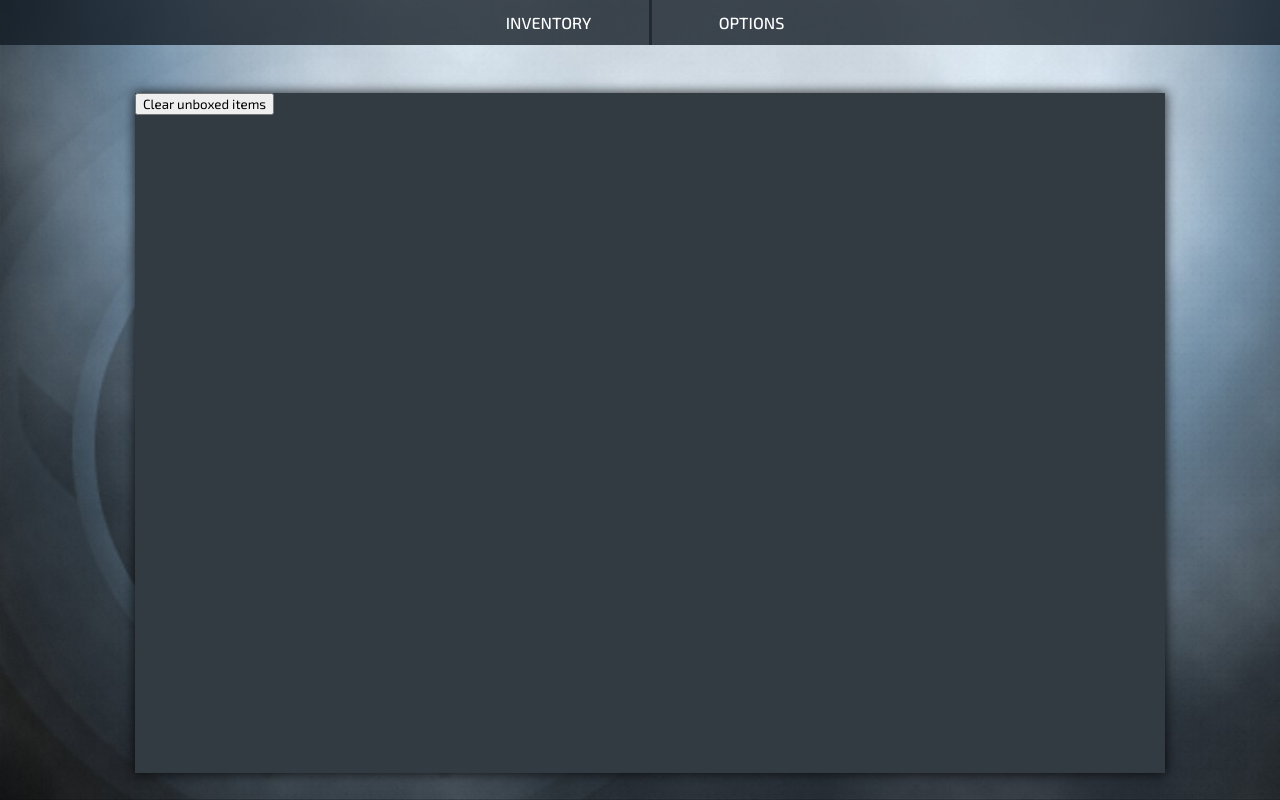
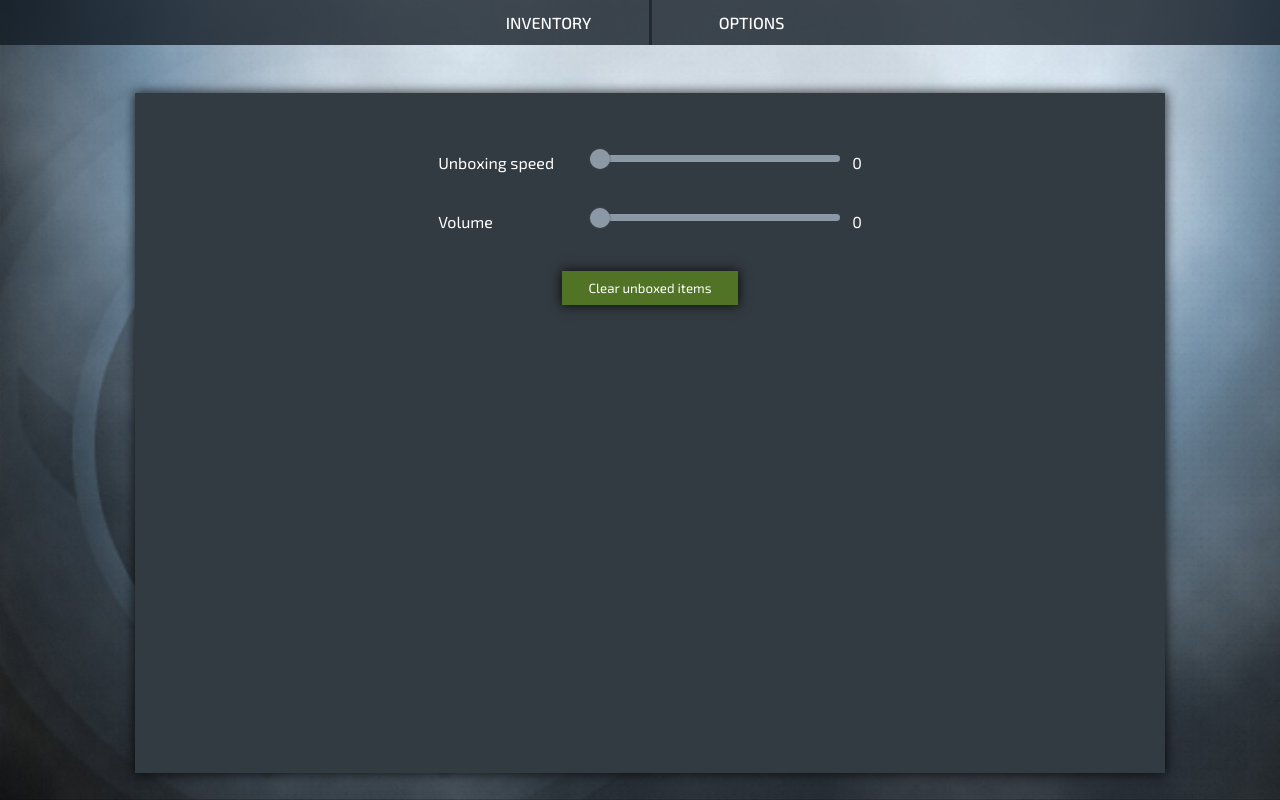
Before and after one commit to Vozn1akHero/CSGOCaseOpeningSimulator, a Next.js app: page /settings in a window 1280 px wide. Built offline with nearby package versions, Linux system fonts and the light colour scheme.

Commit message:
changes on settings page

```diff
--- a/Components/CaseOpeningConfirmation/CaseOpeningConfirmation.jsx
+++ b/Components/CaseOpeningConfirmation/CaseOpeningConfirmation.jsx
@@ -10,7 +10,9 @@ export const CaseOpeningConfirmation = (props) => {
         <Item type={itemType.GREY} imageLocalPath={props.image} imageUrl={props.imageUrl} weapon={props.title} />
       </div>
 
-      <GreenButton id="unlockBtn" onClick={() => props.onSubmit()} text="Continue" />
+      <div className={styles.submitBtnWrap}>
+        <GreenButton id="unlockBtn" onClick={() => props.onSubmit()} text="Continue" />
+      </div>
     </div>
   );
 };
--- a/Components/CaseOpeningSec/CaseOpeningSec.tsx
+++ b/Components/CaseOpeningSec/CaseOpeningSec.tsx
@@ -98,8 +98,8 @@ export const CaseOpeningSec = (props) => {
   };
 
   const selectRandomSouvenir = () => {
-    let randomItem = new RandomItem();
-    let randomSouvenir = new RandomSouvenir();
+    const randomItem = new RandomItem();
+    const randomSouvenir = new RandomSouvenir();
     const type = randomSouvenir.getRandomSouvenirTypeByItems(props.items);
     const item = randomItem.getSouvenirItemByType(props.items, type);
     return item;
--- a/Components/GreenButton/GreenButton.jsx
+++ b/Components/GreenButton/GreenButton.tsx
@@ -1,6 +1,14 @@
 import React from "react";
 
-export const GreenButton = (props) => {
+type GreenButtonProps = {
+  text: String;
+  height?: number;
+  width?: number;
+  onClick: () => void;
+  id: string;
+}
+
+export const GreenButton = (props: GreenButtonProps) => {
   const styles = (() => {
     let obj = {};
     if (props.height) {
@@ -27,9 +35,6 @@ export const GreenButton = (props) => {
         {`
           .green-button {
             display: block;
-            margin-left: auto;
-            margin-right: auto;
-            margin-top: 1rem;
             background: #507325;
             border: none;
             width: 11rem;
--- /dev/null
+++ b/Components/RangeSlider/RangeSlider.module.scss
@@ -0,0 +1,37 @@
+.rangeSlider {
+    display: grid;
+    grid-template-columns: 150px 1fr;
+
+    .sliderWrap {
+        display: flex;
+    }
+
+    .sliderLabel {
+        color: white;
+    }
+
+    .sliderValue {
+        color: white;
+        margin-left: 10px;
+    }
+
+    .sliderInput {
+        width: 250px;
+        -webkit-appearance: none;
+        height: 7px;
+        background: grey;
+        border-radius: 5px;
+        background-image: linear-gradient(#8b98a6, #8b98a6);
+        background-repeat: no-repeat;
+
+        &::-webkit-slider-thumb {
+            -webkit-appearance: none;
+            height: 20px;
+            width: 20px;
+            border-radius: 50%;
+            background: #8b98a6;
+            cursor: pointer;
+            box-shadow: 0 0 2px 0 #555;
+        }
+    }
+}
--- /dev/null
+++ b/Components/RangeSlider/RangeSlider.tsx
@@ -0,0 +1,36 @@
+import { ChangeEvent, ChangeEventHandler, useCallback, useState, memo, createRef } from "react";
+import styled, { css } from "styled-components";
+import styles from "./RangeSlider.module.scss";
+
+type RangeSliderProps = {
+    label: string;
+}
+
+const RangeSliderDec = (props: RangeSliderProps) => {
+    const [value, setValue] = useState(0);
+    const MAX = 10;
+    const inputRef = createRef<HTMLInputElement>();
+
+    const changeSliderValue = useCallback((e: ChangeEvent<HTMLInputElement>) => {
+        const nextValue: number = +e.target.value;
+        inputRef.current.style.backgroundSize = `${(nextValue * 100) / MAX}% 100%`;
+        setValue(nextValue)
+    }, [value]);
+
+    return (
+        <div className={styles.rangeSlider}>
+            <label className={styles.sliderLabel}>{props.label}</label>
+            <div className={styles.sliderWrap}>
+                <input type="range" ref={inputRef} className={styles.sliderInput}
+                    min="0"
+                    max={MAX}
+                    onChange={changeSliderValue}
+                    value={value}
+                />
+                <span className={styles.sliderValue}>{value}</span>
+            </div>
+        </div>
+    )
+}
+
+export const RangeSlider = memo(RangeSliderDec)
--- a/next.config.js
+++ b/next.config.js
@@ -5,3 +5,8 @@ const withImages = require("next-images");
 //   cssModules: true,
 // });
 module.exports = withImages();
+module.exports = {
+    compiler: {
+        styledComponents: true
+    }
+}
--- a/pages/container/[id].tsx
+++ b/pages/container/[id].tsx
@@ -17,6 +17,7 @@ const Container = () => {
   const [chosenContainerType, setChosenContainerType] = useState(null);
 
   useEffect(() => {
+    try {
       if (router && router.query && router.query.id) {
         const type = +router.query.type;
         switch (type) {
@@ -65,6 +66,10 @@ const Container = () => {
           }
         }
       }
+    }
+    catch {
+      router.push("/")
+    }
   }, [router]);
 
   return (
--- a/pages/settings.tsx
+++ b/pages/settings.tsx
@@ -2,18 +2,46 @@ import React, { Component } from "react";
 import { Layout } from "../Components/Layout/Layout";
 import { CenteredWrapper } from "../Components/CenteredWrapper/CenteredWrapper";
 import Storage from "public/scripts/utils/storage";
+import { SettingsContext } from "contexts/SettingsContext";
+import { RangeSlider } from "Components/RangeSlider/RangeSlider";
+import { GreenButton } from "Components/GreenButton/GreenButton";
+import styled, { css } from "styled-components";
+
+const SettingsDiv = styled.div`
+      display: grid;
+      justify-content: center;
+      padding-top: 60px;
+      grid-gap: 2.5rem;
+`
+
+const CenteredDiv = styled.div`
+margin-left: auto;
+margin-right: auto;
+`
 
 export default class Settings extends Component {
+  static contextType = SettingsContext;
+
+  constructor(props) {
+    super(props);
+  }
+
   render() {
     return (
       <Layout
         content={
           <CenteredWrapper>
-            <div className='settings'>
-              <button className="btn" onClick={() => {
-                Storage.clearUnboxedItems();
-              }}>Clear unboxed items</button>
-            </div>
+            <SettingsDiv>
+              <RangeSlider label="Unboxing speed" />
+              <RangeSlider label="Volume" />
+              <CenteredDiv>
+                <GreenButton id="clear-unboxed-items-btn"
+                  text="Clear unboxed items"
+                  onClick={() => {
+                    Storage.clearUnboxedItems();
+                  }} />
+              </CenteredDiv>
+            </SettingsDiv>
           </CenteredWrapper>
         }
       />
```
Also changed, not shown: Components/CaseOpeningConfirmation/CaseOpeningConfirmation.module.scss (+2 -12 lines), Components/ReceivedItemModal/ReceivedItemModal.module.scss (+20 -24 lines), Components/ReceivedItems/ReceivedItems.jsx (+14 -4 lines). Lines whose indentation alone changed are shown as unchanged.
